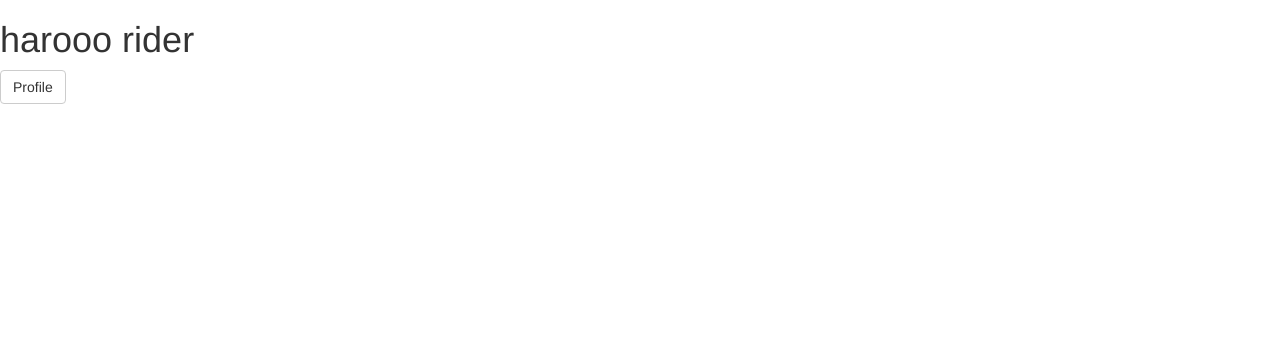
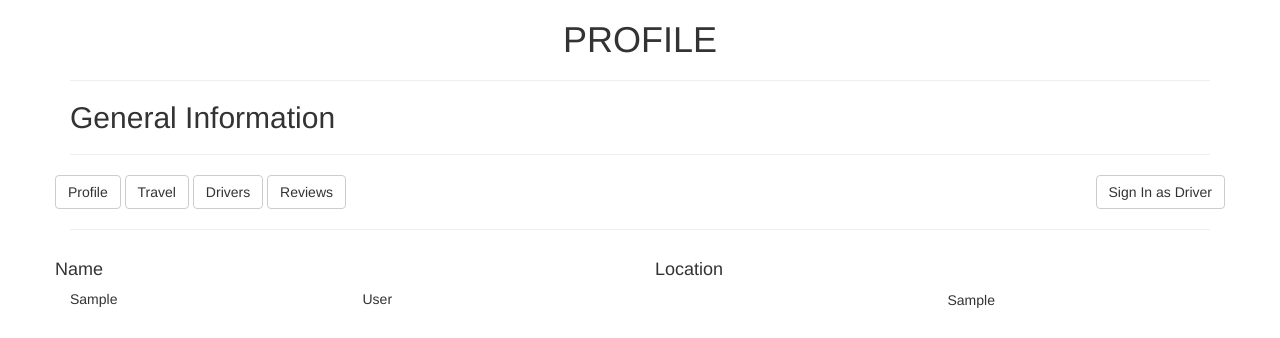
Before and after one commit to rickmutua/booky-ride, a Django app: page /rider/ in a window 1280 px wide. Shown: the top 338 px of the page. Run offline with Django 3.2, Linux system fonts and the light colour scheme; a user stored in the database is signed in; tables that the repository leaves empty hold one stand-in row (values such as "Sample post"); some libraries are stand-ins or nearby versions.

Commit message:
minor modifications and styling

```diff
--- a/rider/templates/base/rider.html
+++ b/rider/templates/base/rider.html
@@ -1,46 +1,202 @@
 {% extends 'base/base.html' %}
 {% load bootstrap3 %}
 {% load static %}
+
 
 <!DOCTYPE html>
 <html lang="en">
 <head>
     <meta charset="UTF-8">
     <title>Title</title>
+
+    {% block styles %}
+
+        {% bootstrap_css %}
+
+            <link rel="stylesheet" href="{% static 'css/profpic.css' %}">
+
+            <link rel="stylesheet" href="{% static 'css/rider.css' %}">
+
+    {% endblock %}
+
 </head>
 <body>
+
 
     {% block content %}
 
         {{ block.super }}
 
-            <h1> harooo  rider </h1>
+            <div class="container">
 
-            <a href="{% url 'profile' user.username %}" class="btn btn-default"> Profile </a>
+                <h1 class="text-center"> PROFILE </h1>
+
+                <hr>
+
+                <h2> General Information </h2>
+
+                <hr>
+
+                <div class="row">
+
+                    <a href="{% url 'index-rider' %}" class="btn btn-default"> Profile </a>
+
+                    <a href="{% url 'travel' %}" class="btn btn-default"> Travel </a>
+
+                    <a href="{% url 'driver-list' %}" class="btn btn-default"> Drivers </a>
+
+                    <a href="" class="btn btn-default"> Reviews </a>
+
+                    <a href="/landing" class="btn btn-default" style="float: right;"> Sign In as Driver </a>
+
+                </div>
+
+                <hr>
 
 
-            <script src="https://ajax.googleapis.com/ajax/libs/jquery/3.2.1/jquery.min.js"></script>
+                <div class="row">
 
-            <form method="POST" action="">
+                    <div class="col-sm-6 col-md-6">
 
-                {% csrf_token %}
+                        <div class="row">
 
-                {{ form.media }}
+                            <h4> Name </h4>
 
-                {{ form.as_p }}
+                                <div class="col-md-6">
 
-            </form>
+                                    <p> {{ user.first_name }} </p>
+
+                                </div>
+
+                                <div class="col-md-6">
+
+                                    <p> {{ user.last_name }} </p>
+
+                                </div>
+
+                        </div>
+
+                    </div>
+
+                    <div class="col-md-6">
+
+                        <div class="row">
+
+                            <div class="col-sm-6 col-md-6">
+
+                                <h4> Location </h4>
+
+                            </div>
+
+                            <br>
+
+                            <div class="col-sm-6 col-md-6">
+
+                                <br>
+
+                                {% if profile.gen_location%}
+
+                                <p> {{ profile.gen_location }}</p>
+
+                                {% endif %}
+
+                            </div>
+
+                        </div>
+
+                    </div>
+
+                </div>
+
+
+                <hr>
+
+
+
+                <div class="row">
+
+                    <div class="col-sm-6 col-md-6">
+
+                        <div class="row">
+
+                            <div class="col-sm-6 col-md-6">
+
+                                <h4> Profile Photo </h4>
+
+                            </div>
+
+                            <br>
+
+                            <div class="col-sm-6 col-md-6">
+
+                                <br>
+
+                                {%if profile.profpic %}
+
+                                    <img src="{{profile.profpic.url}}" class="img-responsive" alt="{{profile.profpic.url}}" id="profpic">
+                                {% else %}
+                                    <h1>No pic picking</h1>
+                                {% endif%}
+
+                            </div>
+
+                        </div>
+
+                    </div>
+
+
+                    <div class="col-sm-6 col-md-6">
+
+                        <div class="row">
+
+                            <div class="col-sm-6 col-md-6">
+
+                                <h4> Mobile </h4>
+
+                            </div>
+
+                            <br>
+
+                            <div class="col-sm-6 col-md-6">
+
+                                <br>
+
+                                <p> Kenya +254 </p>
+
+                                <p> {{ profile.mobile }}</p>
+
+                            </div>
+
+                        </div>
+
+                    </div>
+
+
+                </div>
+
+                <hr>
+
+                <div class="row">
+
+                    <h4> Email Address </h4>
+
+                    {{ user.email }}
+
+                </div>
+
+
+                <hr>
+
+                <div class="row" style="text-align: center;">
+
+                    <a href="{% url 'update-profile-rider' %}" class="btn btn-default"> Update</a>
+
+                </div>
+
+            </div>
 
     {% endblock %}
 
 
-    {% block scripts %}
-
-        <script src="https://ajax.googleapis.com/ajax/libs/jquery/3.2.1/jquery.min.js"></script>
-
-        {% bootstrap_javascript %}
-
-    {% endblock %}
-
 </body>
 </html>
```
Also changed, not shown: rider/templates/landing.html (+72 -3 lines), rider/templates/profiles/profile.html (+11 -4 lines).
